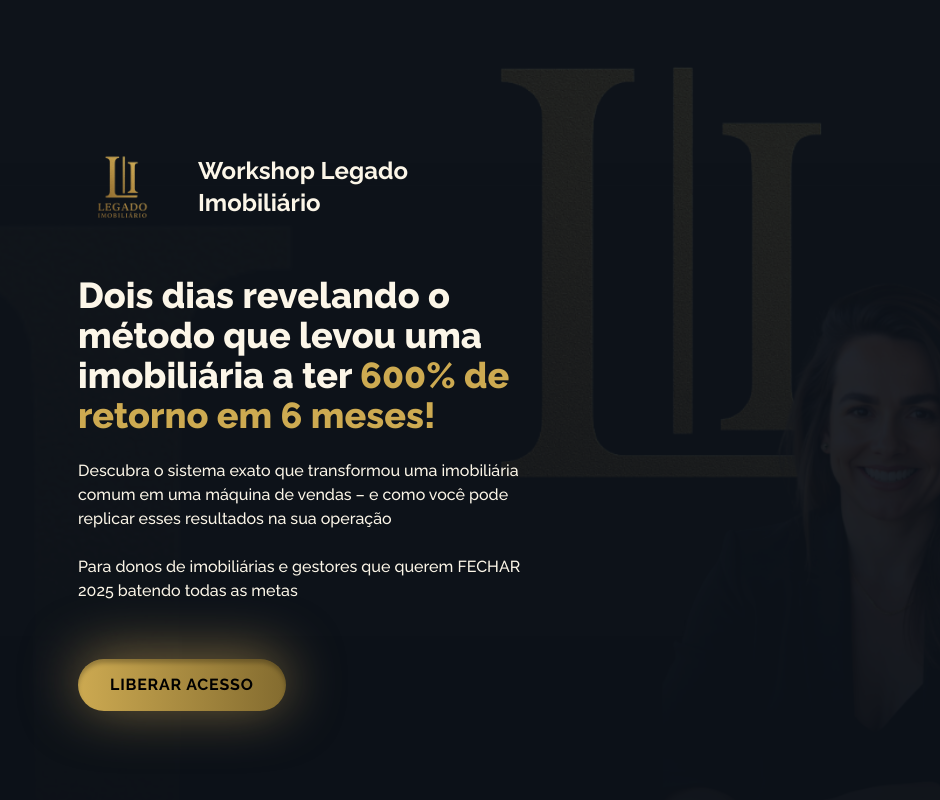
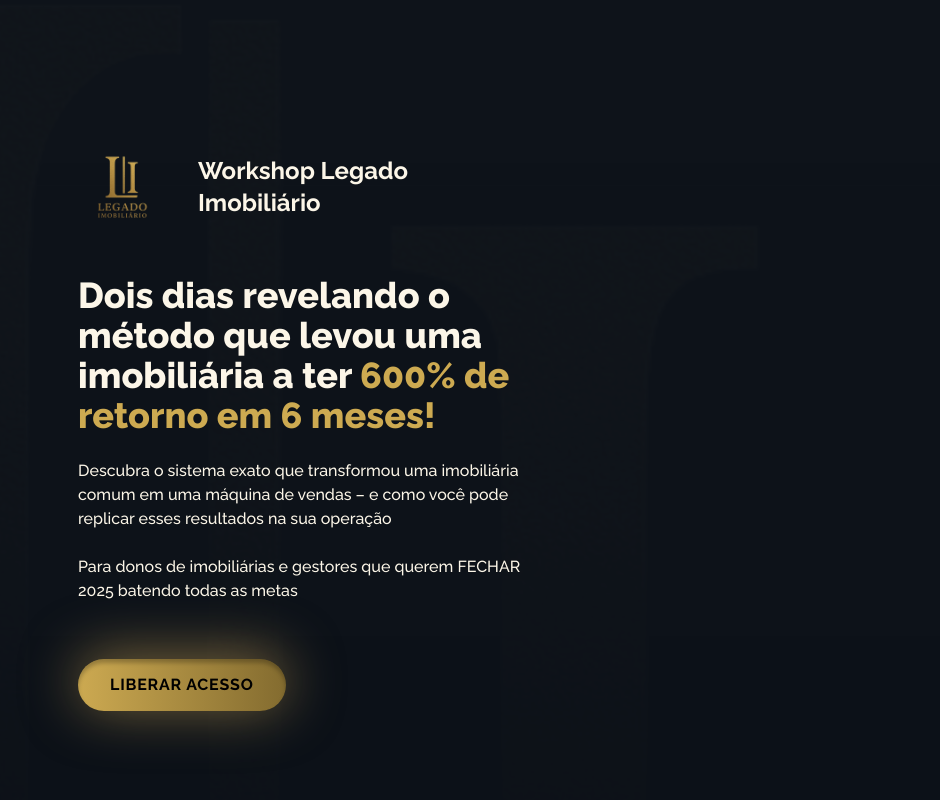
Before and after one commit to SOLANOSOX/elevate-roi-hero, a React (Vite) app: page / in a window 1280 px wide. Shown: the top 800 px of the page, without its empty margins (340-1280 px from the left). Built offline with nearby package versions, Linux system fonts and the light colour scheme.

Commit message:
Code edited in Lovable Code Editor

```diff
--- a/src/components/HeroSection.tsx
+++ b/src/components/HeroSection.tsx
@@ -5,13 +5,14 @@ const HeroSection = () => {
   return (
     <>
       <section className="relative bg-hero-bg py-8 md:py-12 lg:py-[60px] px-4 md:px-6 lg:px-[418px] font-raleway">
-        <div
+     <div
   className="absolute inset-0 bg-cover bg-center bg-no-repeat opacity-10 hidden md:block"
   style={{
     backgroundImage:
       "url(/lovable-uploads/d67d640d-22c2-4163-8203-fec7a1e87b95.png)",
     backgroundSize: "cover",
-    backgroundAttachment: "fixed"
+    backgroundAttachment: "fixed",
+    backgroundPosition: "top left" /* Isso move o ponto de origem da imagem para o canto superior esquerdo */
   }}
 ></div>
         <div className="relative z-10 max-w-[1060px] mx-auto min-h-[500px] md:min-h-[600px] lg:h-[718px] flex flex-col items-start justify-center gap-6 md:gap-8">
```
